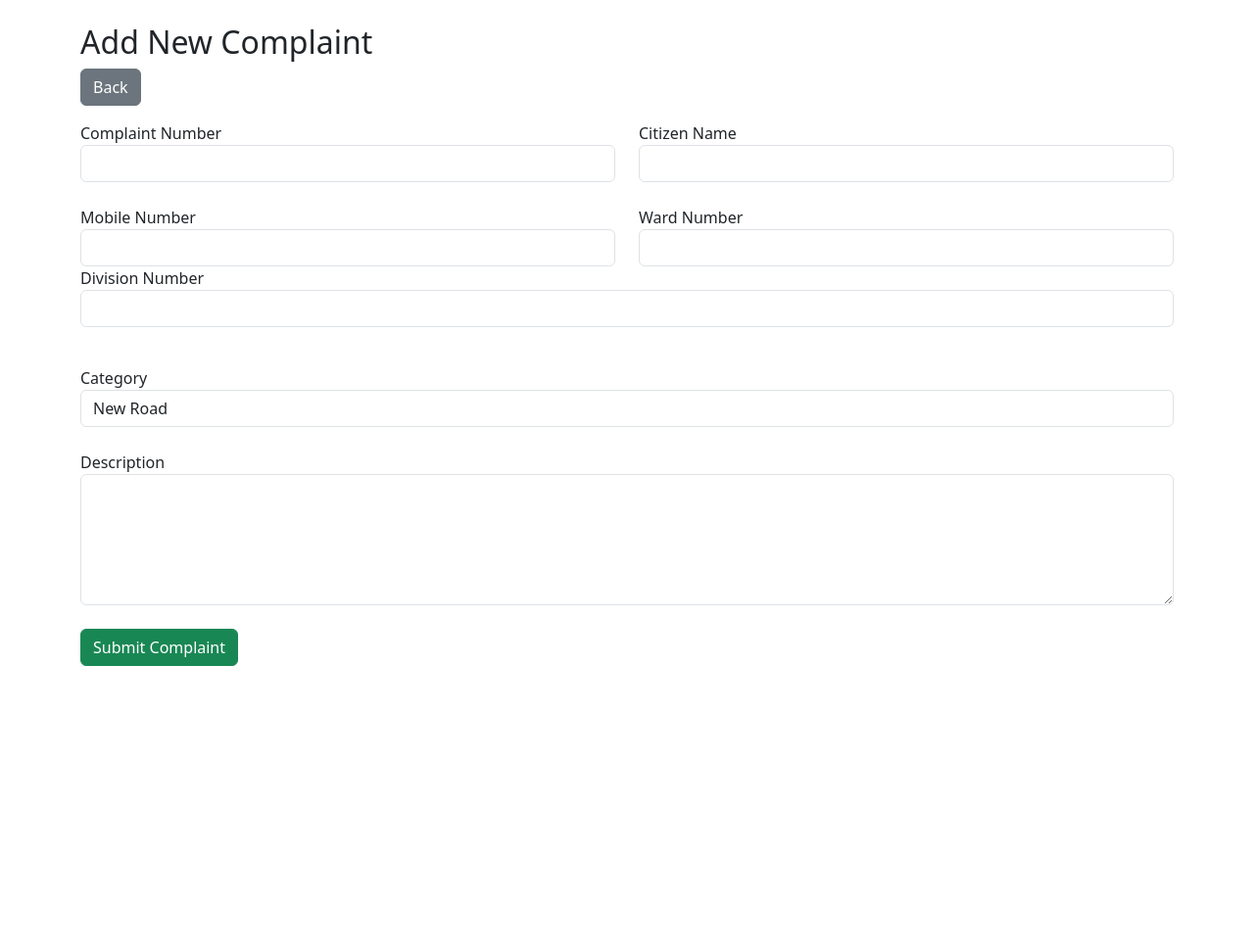
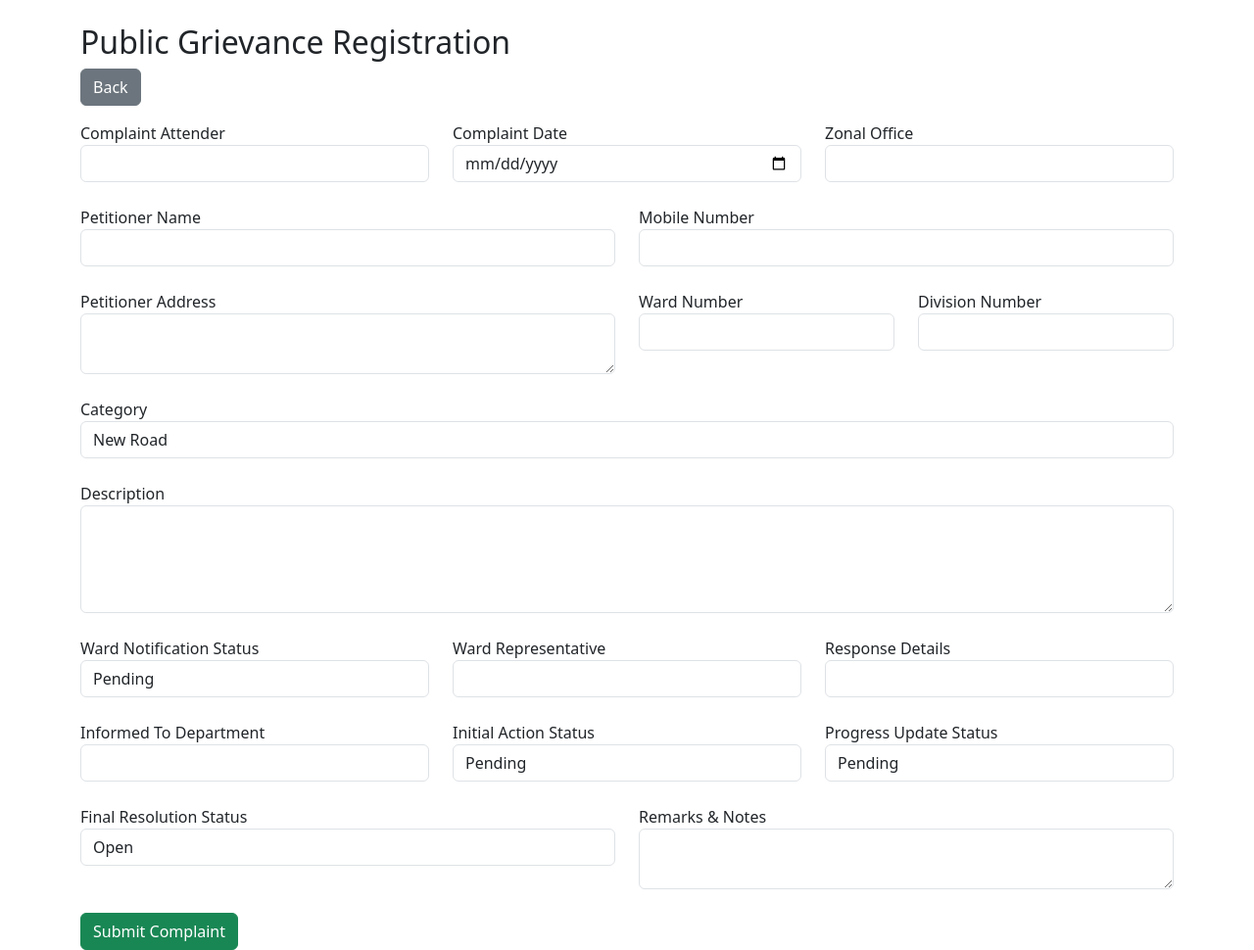
Before and after one commit to salemdtpubliccomplaints-afk/publicgriveance, a Flask app: page /add in a window 1280 px wide. Shown: the whole page at 98% size. Before the commit the page ends 680 px from the top, so only its background shows below. Run offline with Flask 3, Linux system fonts and the light colour scheme; a user stored in the database is signed in.

Commit message:
updated add_complaint.html file

```diff
--- a/Publicgriveance/templates/add_complaint.html
+++ b/Publicgriveance/templates/add_complaint.html
@@ -1,4 +1,5 @@
 <!DOCTYPE html>
+
 <html>
 <head>
 
@@ -13,40 +14,29 @@ rel="stylesheet">
 
 <div class="container mt-4">
 
-<h2>Add New Complaint</h2>
+<h2>Public Grievance Registration</h2>
 
 <a href="/" class="btn btn-secondary mb-3">
-
 Back
-
 </a>
 
 <form action="/save" method="POST">
 
 <div class="row">
 
-<div class="col-md-6">
-
-<label>Complaint Number</label>
-
-<input
-type="text"
-name="complaint_no"
-class="form-control"
-required>
-
+<div class="col-md-4">
+<label>Complaint Attender</label>
+<input type="text" name="complaint_attender" class="form-control" required>
 </div>
 
-<div class="col-md-6">
+<div class="col-md-4">
+<label>Complaint Date</label>
+<input type="date" name="complaint_date" class="form-control" required>
+</div>
 
-<label>Citizen Name</label>
-
-<input
-type="text"
-name="citizen_name"
-class="form-control"
-required>
-
+<div class="col-md-4">
+<label>Zonal Office</label>
+<input type="text" name="zonal_office" class="form-control">
 </div>
 
 </div>
@@ -56,33 +46,34 @@ required>
 <div class="row">
 
 <div class="col-md-6">
+<label>Petitioner Name</label>
+<input type="text" name="petitioner_name" class="form-control" required>
+</div>
 
+<div class="col-md-6">
 <label>Mobile Number</label>
-
-<input
-type="text"
-name="mobile"
-class="form-control">
+<input type="text" name="mobile" class="form-control">
+</div>
 
 </div>
 
+<br>
+
+<div class="row">
+
 <div class="col-md-6">
+<label>Petitioner Address</label>
+<textarea name="petitioner_address" class="form-control"></textarea>
+</div>
 
+<div class="col-md-3">
 <label>Ward Number</label>
+<input type="text" name="ward_no" class="form-control">
+</div>
 
-<input
-type="text"
-name="ward_no"
-class="form-control">
-
-</div>
-<div class="mb-3">
-    <label>Division Number</label>
-
-    <input
-        type="text"
-        name="division_no"
-        class="form-control">
+<div class="col-md-3">
+<label>Division Number</label>
+<input type="text" name="division_no" class="form-control">
 </div>
 
 </div>
@@ -91,9 +82,7 @@ class="form-control">
 
 <label>Category</label>
 
-<select
-name="category"
-class="form-control">
+<select name="category" class="form-control">
 
 <option>New Road</option>
 <option>Road Patch Work</option>
@@ -130,16 +119,86 @@ class="form-control">
 <textarea
 name="description"
 class="form-control"
-rows="5"></textarea>
+rows="4"></textarea>
 
 <br>
 
-<button
-type="submit"
-class="btn btn-success">
+<div class="row">
 
+<div class="col-md-4">
+<label>Ward Notification Status</label>
+<select name="ward_notification_status" class="form-control">
+<option>Pending</option>
+<option>Informed</option>
+<option>Completed</option>
+</select>
+</div>
+
+<div class="col-md-4">
+<label>Ward Representative</label>
+<input type="text" name="ward_representative" class="form-control">
+</div>
+
+<div class="col-md-4">
+<label>Response Details</label>
+<input type="text" name="response_details" class="form-control">
+</div>
+
+</div>
+
+<br>
+
+<div class="row">
+
+<div class="col-md-4">
+<label>Informed To Department</label>
+<input type="text" name="informed_to_department" class="form-control">
+</div>
+
+<div class="col-md-4">
+<label>Initial Action Status</label>
+<select name="inital_action_status" class="form-control">
+<option>Pending</option>
+<option>In Progress</option>
+<option>Completed</option>
+</select>
+</div>
+
+<div class="col-md-4">
+<label>Progress Update Status</label>
+<select name="progress_update_status" class="form-control">
+<option>Pending</option>
+<option>In Progress</option>
+<option>Completed</option>
+</select>
+</div>
+
+</div>
+
+<br>
+
+<div class="row">
+
+<div class="col-md-6">
+<label>Final Resolution Status</label>
+<select name="final_resolution_status" class="form-control">
+<option>Open</option>
+<option>Resolved</option>
+<option>Closed</option>
+</select>
+</div>
+
+<div class="col-md-6">
+<label>Remarks & Notes</label>
+<textarea name="remarks_notes" class="form-control"></textarea>
+</div>
+
+</div>
+
+<br>
+
+<button type="submit" class="btn btn-success">
 Submit Complaint
-
 </button>
 
 </form>
```
Also changed, not shown: Publicgriveance/grievance.db.
